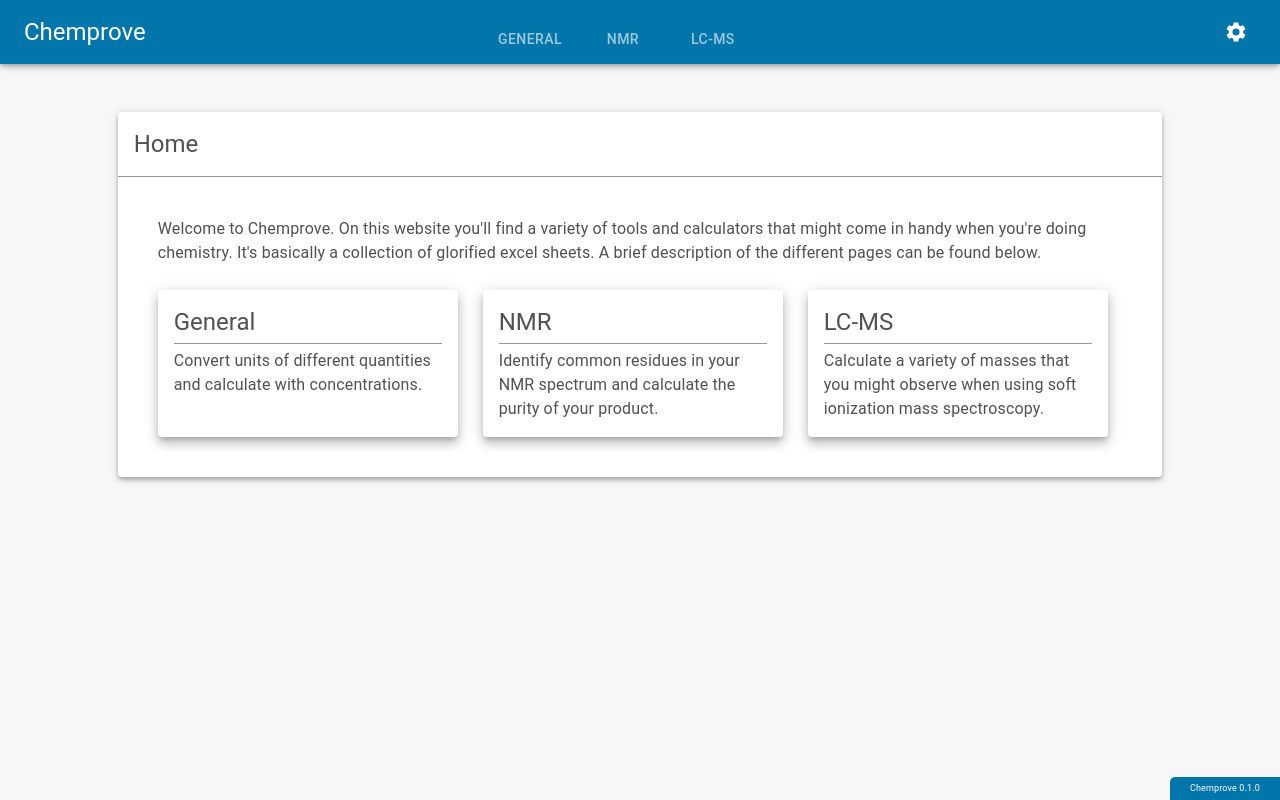
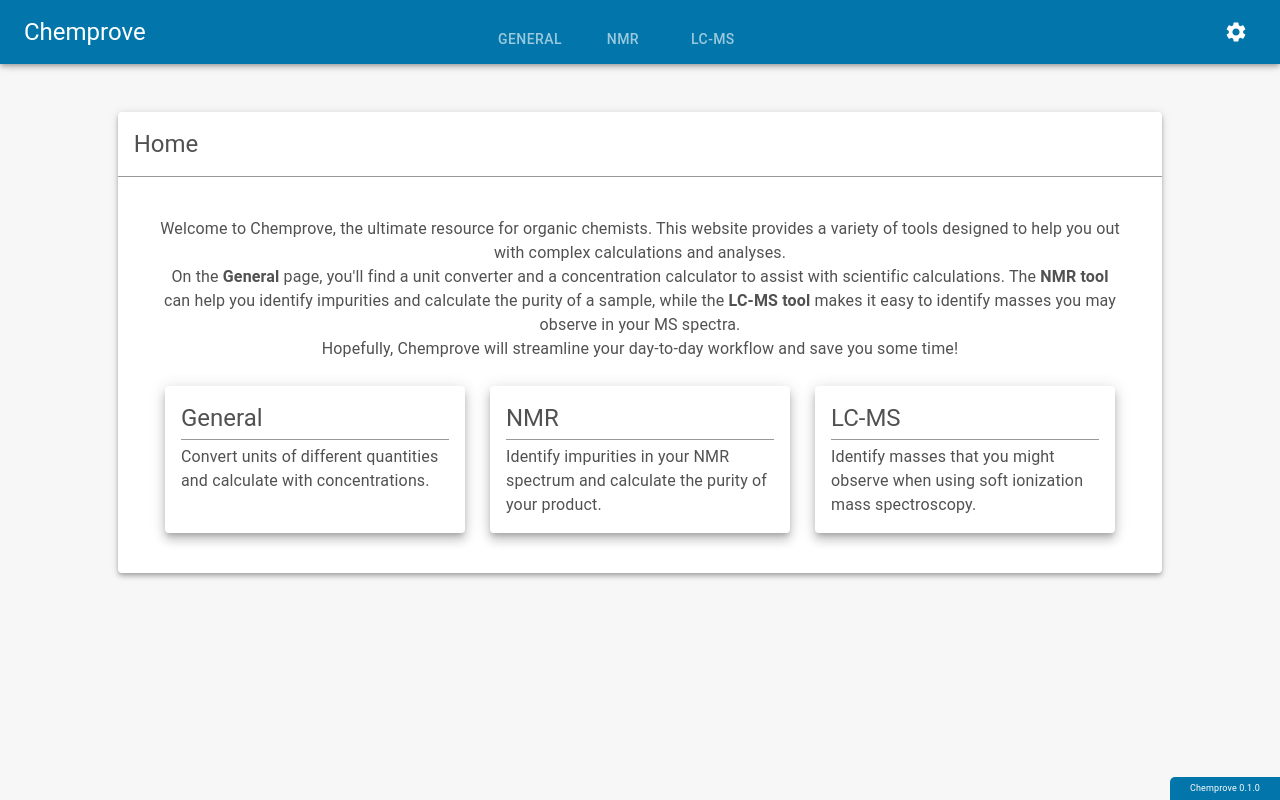
Before and after one commit to Noldyman/chemprove, a React (Create React App) app: page / in a window 1280 px wide. Built offline with nearby package versions, Linux system fonts and the light colour scheme.

Commit message:
change homepage introduction

```diff
--- a/src/pages/Home.tsx
+++ b/src/pages/Home.tsx
@@ -20,13 +20,13 @@ const pages = [
     label: "NMR",
     path: "/nmr",
     description:
-      "Identify common residues in your NMR spectrum and calculate the purity of your product.",
+      "Identify impurities in your NMR spectrum and calculate the purity of your product.",
   },
   {
     label: "LC-MS",
     path: "/lcms",
     description:
-      "Calculate a variety of masses that you might observe when using soft ionization mass spectroscopy. ",
+      "Identify masses that you might observe when using soft ionization mass spectroscopy. ",
   },
 ];
 
@@ -38,13 +38,23 @@ export const Home = () => {
         <CardHeader style={{ paddingBottom: "0px" }} title="Home" />
         <Divider style={{ marginTop: "16px" }} />
         <CardContent style={{ padding: "40px" }}>
-          <Typography style={{ marginBottom: "25px" }}>
-            Welcome to Chemprove. On this website you'll find a variety of tools
-            and calculators that might come in handy when you're doing
-            chemistry. It's basically a collection of glorified excel sheets. A
-            brief description of the different pages can be found below.
+          <Typography style={{ marginBottom: "25px" }} align="center">
+            Welcome to Chemprove, the ultimate resource for organic chemists.
+            This website provides a variety of tools designed to help you out
+            with complex calculations and analyses.
+            <br />
+            On the <b>General</b> page, you'll find a unit converter and a
+            concentration calculator to assist with scientific calculations. The{" "}
+            <b>NMR tool</b> can help you identify impurities and calculate the
+            purity of a sample, while the <b>LC-MS tool</b> makes it easy to
+            identify masses you may observe in your MS spectra.
+            <br />
+            Hopefully, Chemprove will streamline your day-to-day workflow and
+            save you some time!
           </Typography>
-          <div style={{ display: "flex", gap: "25px" }}>
+          <div
+            style={{ display: "flex", gap: "25px", justifyContent: "center" }}
+          >
             {pages.map((page) => (
               <Card key={page.path} elevation={7} style={{ width: "300px" }}>
                 <CardActionArea
--- a/src/pages/general/UnitConverter.tsx
+++ b/src/pages/general/UnitConverter.tsx
@@ -130,7 +130,7 @@ export const UnitConverter = () => {
       </Typography>
       <Divider />
       <Typography style={{ margin: "20px 0px" }} align={"center"}>
-        You can use this tool to convert the units of different quantities.
+        This tool allows you to convert the units of different quantities.
       </Typography>
       <fieldset
         style={{
```
